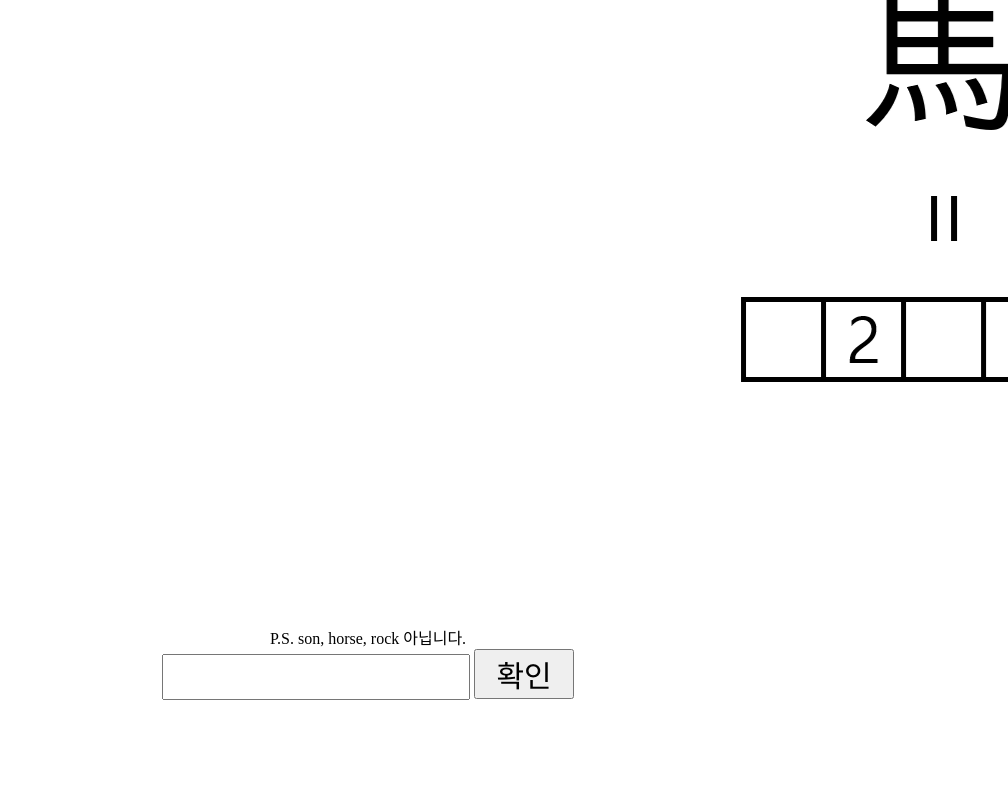
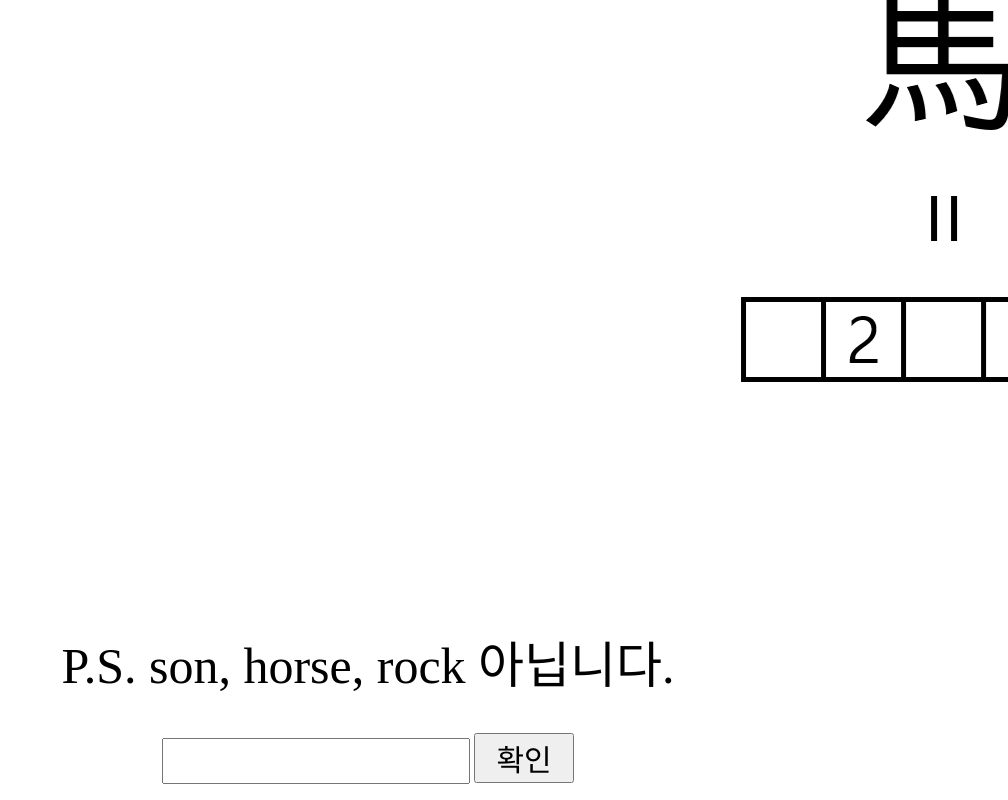
Before and after one commit to kts030701/weblaby, a plain HTML site: page 3.html in a window 1280 px wide. Shown: the part 895-1695 px from the top of the page, without its empty margins (272-1280 px from the left). Before the commit the page ends 1611 px from the top, so only its background shows below. Drawn offline with Linux system fonts and the light colour scheme.

Commit message:
ㄴㅁㅇ

```diff
--- a/3.html
+++ b/3.html
@@ -11,8 +11,8 @@
 <p style=text-align:center;>
 <img src="3.png">
 <br>
-P.S. son, horse, rock 아닙니다.
-<br>
+<span style="font-size: 50px;">P.S. son, horse, rock 아닙니다.</span>
+<br><br><br>
 
 
 <input type="text" id="try" style="width: 300px; height: 40px; font-size: 30px;"
```
Also changed, not shown: 4.html (+1 -1 lines).
